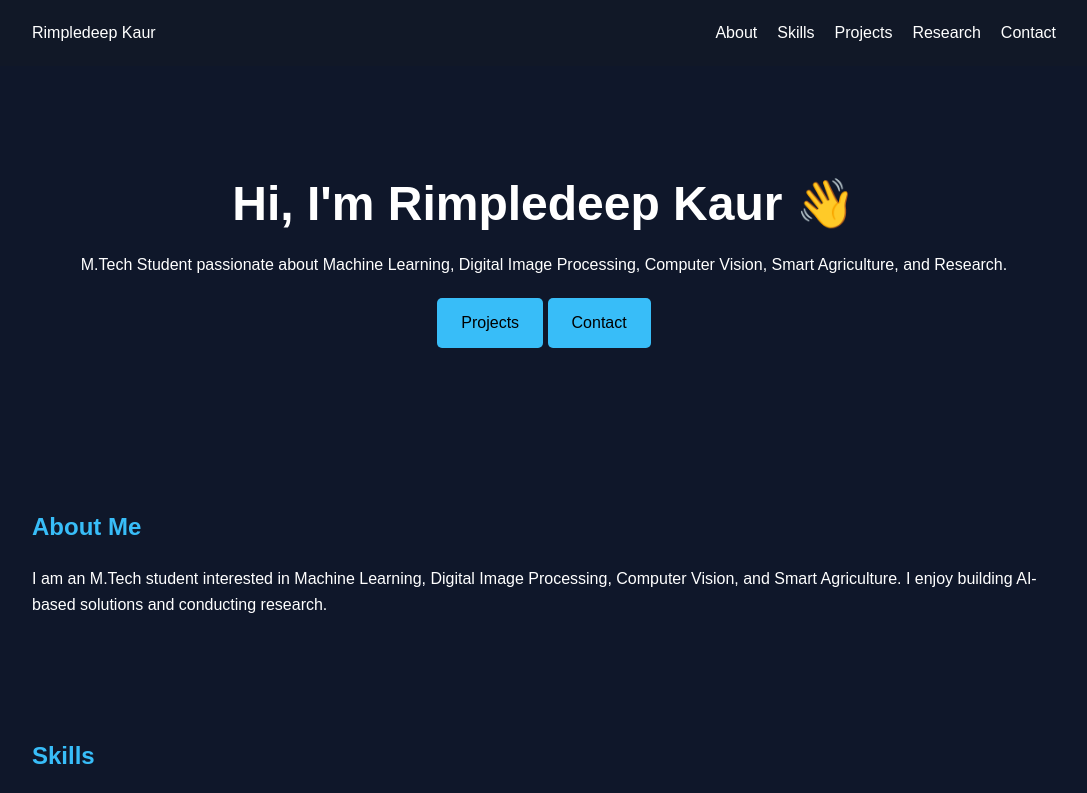
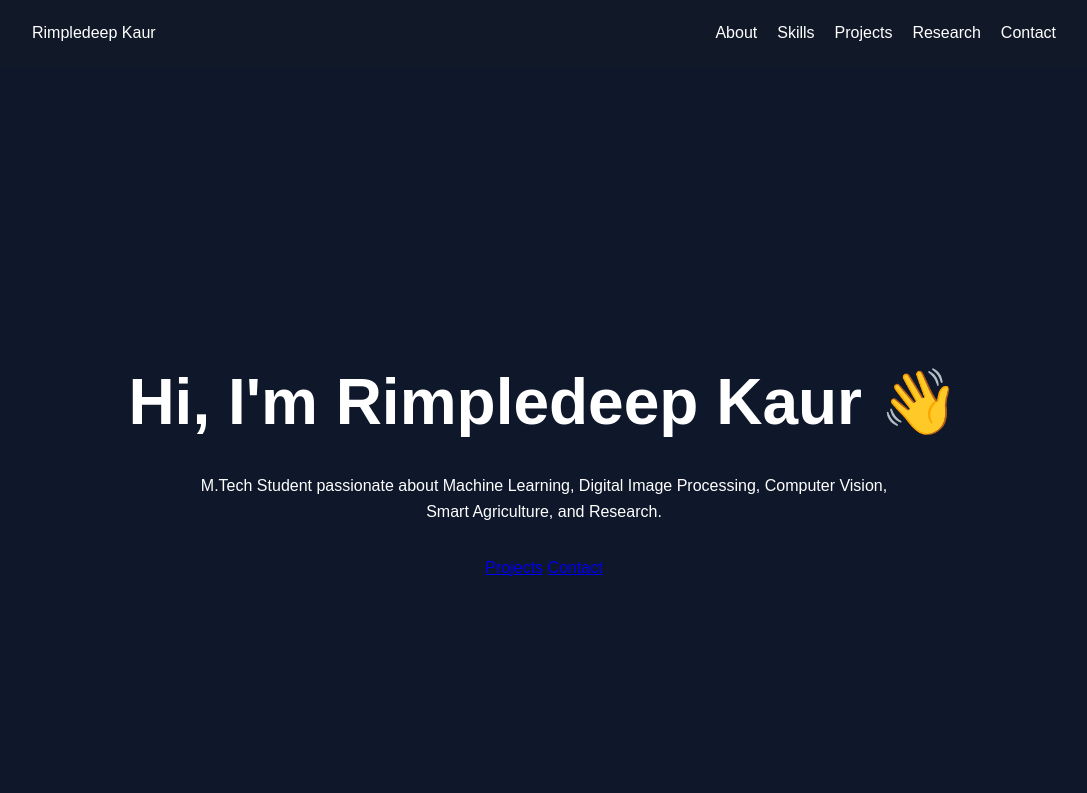
Before and after one commit to krimpledeep74/portfolio, a plain HTML site: page index.html in a window 1280 px wide. Shown: the top 793 px of the page, without its empty margins (96-1183 px from the left). Drawn offline with nearby package versions, Linux system fonts and the light colour scheme; a script that the page names is missing.

Commit message:
Update style.css

```diff
--- a/style.css
+++ b/style.css
@@ -36,27 +36,41 @@
 }
 
 .hero{
+     min-height:100vh;
+    display:flex;
+    justify-content:center;
+    align-items:center;
     text-align:center;
-    padding:100px 20px;
 }
 
 .hero h1{
-    font-size:3rem;
+    font-size:4rem;
+    margin-bottom:20px;
 }
 
 .hero h2{
-    margin:10px 0;
-    color:#38bdf8;
+      color:#38bdf8;
+    margin-bottom:20px;
 }
 
+.hero p{
+    max-width:700px;
+    margin:auto;
+    margin-bottom:30px;
+}
+
+  display:flex;
+    justify-content:center;
+    gap:20px;
+
+
 .btn{
-    display:inline-block;
-    margin-top:20px;
-    padding:12px 24px;
+  padding:12px 25px;
+    border-radius:8px;
+    text-decoration:none;
     background:#38bdf8;
     color:black;
-    text-decoration:none;
-    border-radius:5px;
+    font-weight:bold;
 }
 
 section{
```
